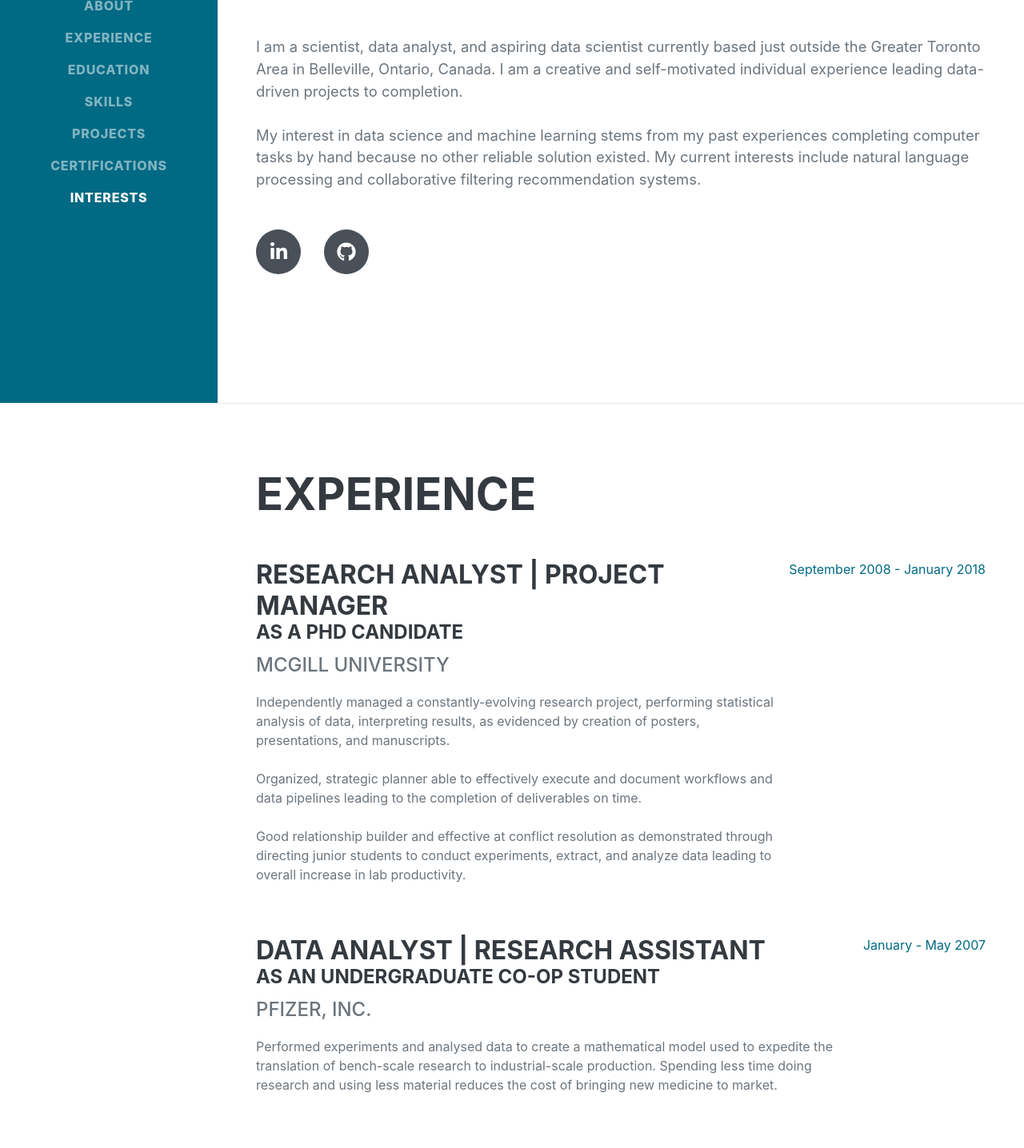
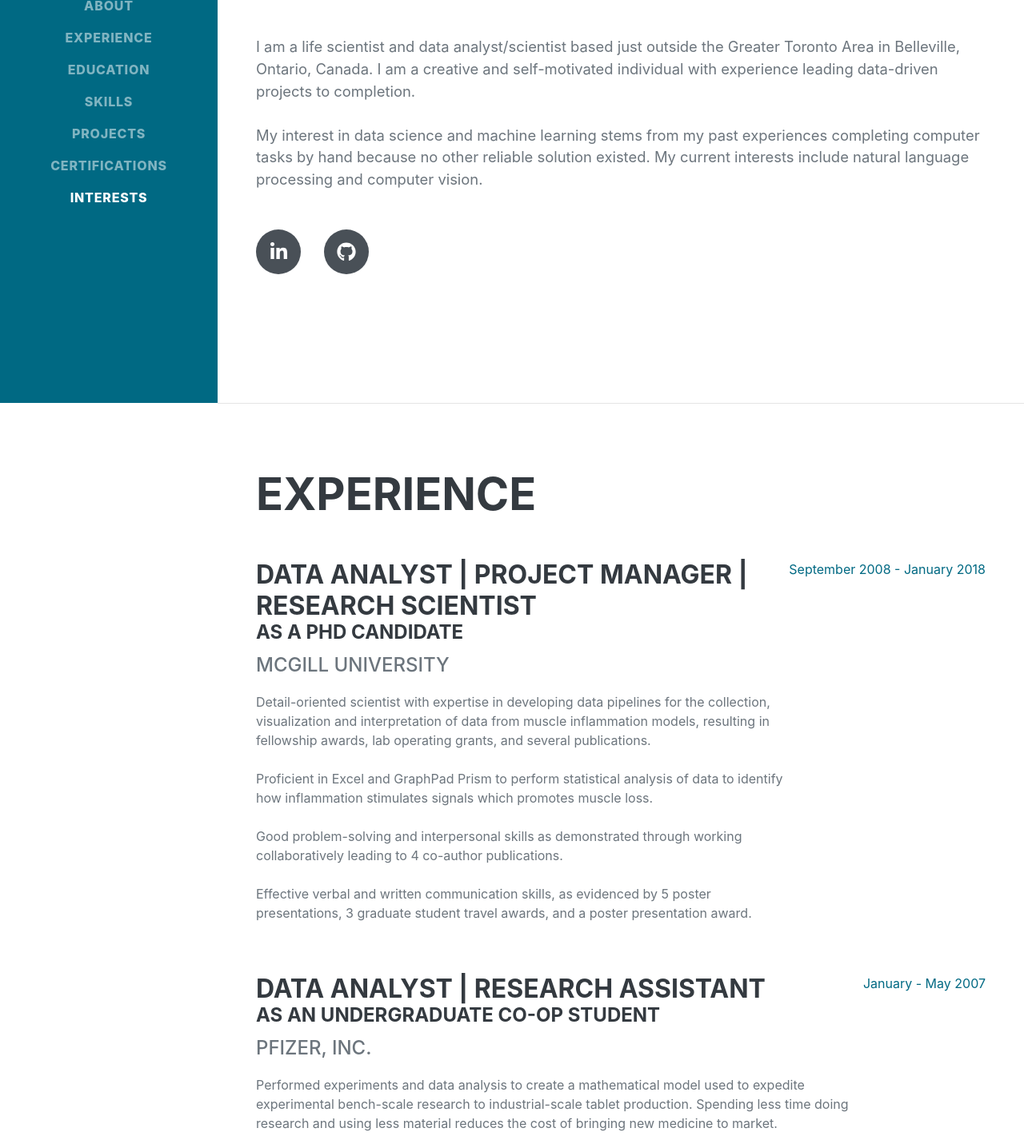
Before and after one commit to jma199/website, a plain HTML site: page index.html in a window 1280 px wide. Shown: the part 296-1732 px from the top of the page at 80% size. Drawn offline with nearby package versions, Linux system fonts and the light colour scheme; a web font is replaced by a local one.

Commit message:
Update index.html

```diff
--- a/index.html
+++ b/index.html
@@ -48,9 +48,9 @@
                         Ontario, Canada ·
                         <a href="mailto:jenniferfmma@gmail.com">jenniferfmma@gmail.com</a>
                     </div>
-                    <p class="lead mb-5">I am a scientist, data analyst, and aspiring data scientist currently based just outside the Greater Toronto Area in Belleville, Ontario, Canada. I am a creative and self-motivated individual experience leading data-driven projects to completion.<br>
+                    <p class="lead mb-5">I am a life scientist and data analyst/scientist based just outside the Greater Toronto Area in Belleville, Ontario, Canada. I am a creative and self-motivated individual with experience leading data-driven projects to completion.<br>
                     <br>
-                    My interest in data science and machine learning stems from my past experiences completing computer tasks by hand because no other reliable solution existed. My current interests include natural language processing and collaborative filtering recommendation systems.</p>
+                    My interest in data science and machine learning stems from my past experiences completing computer tasks by hand because no other reliable solution existed. My current interests include natural language processing and computer vision.</p>
                     <div class="social-icons">
                         <a class="social-icon" href="https://www.linkedin.com/in/jennifer-f-ma/"><i class="fab fa-linkedin-in"></i></a>
                         <a class="social-icon" href="https://github.com/jma199"><i class="fab fa-github"></i></a>
@@ -64,15 +64,17 @@
                     <h2 class="mb-5">Experience</h2>
                     <div class="d-flex flex-column flex-md-row justify-content-between mb-5">
                         <div class="flex-grow-1">
-                            <h3 class="mb-0">Research Analyst | Project Manager</h3>
+                            <h3 class="mb-0">Data Analyst | Project Manager | Research Scientist</h3>
                             <h4>As a PhD Candidate</h4>
                             <div class="subheading mb-3">McGill University</div>
                             <p>
-                                Independently managed a constantly-evolving research project, performing statistical analysis of data, interpreting results, as evidenced by creation of posters, presentations, and manuscripts.<br>
+                                Detail-oriented scientist with expertise in developing data pipelines for the collection, visualization and interpretation of data from muscle inflammation models, resulting in fellowship awards, lab operating grants, and several publications.<br>
                                 <br>
-                                Organized, strategic planner able to effectively execute and document workflows and data pipelines leading to the completion of deliverables on time.<br>
+                                Proficient in Excel and GraphPad Prism to perform statistical analysis of data to identify how inflammation stimulates signals which promotes muscle loss.<br>
                                 <br>
-                                Good relationship builder and effective at conflict resolution as demonstrated through directing junior students to conduct experiments, extract, and analyze data leading to overall increase in lab productivity.
+                                Good problem-solving and interpersonal skills as demonstrated through working collaboratively leading to 4 co-author publications.<br>
+                                <br>
+                                Effective verbal and written communication skills, as evidenced by 5 poster presentations, 3 graduate student travel awards, and a poster presentation award.<br>
                             </p>
                         </div>
                         <div class="flex-shrink-0"><span class="text-primary">September 2008 - January 2018</span></div>
@@ -82,7 +84,7 @@
                             <h3 class="mb-0">Data Analyst | Research Assistant</h3>
                             <h4>As an undergraduate co-op student</h4>
                             <div class="subheading mb-3">Pfizer, Inc.</div>
-                            <p>Performed experiments and analysed data to create a mathematical model used to expedite the translation of bench-scale research to industrial-scale production. Spending less time doing research and using less material reduces the cost of bringing new medicine to market.</p>
+                            <p>Performed experiments and data analysis to create a mathematical model used to expedite experimental bench-scale research to industrial-scale tablet production. Spending less time doing research and using less material reduces the cost of bringing new medicine to market.</p>
                         </div>
                         <div class="flex-shrink-0"><span class="text-primary">January - May 2007</span></div>
                     </div>
@@ -162,6 +164,14 @@
                                     <p class="mb-0">Predict the salary for new job posting based on previous job postings.<br>
                                     </p>
                                 </div>
+                                <div class="col-lg-6">
+                                    <a class="portfolio-item" href="https://github.com/jma199/nlp-jobmarket">
+                                        <div class="caption">
+                                        <div class="caption-content">
+                                            <div class="h3">Job Market Analysis</div>
+                                                <p class="mb-0">Analysis of job postings in the Toronto Area and predicting whether a job posting is for a Data Analyst or Data Scientist.<br>
+                                                </p>
+                                            </div>
                             </div>
                         </a>
                         </div>
```
